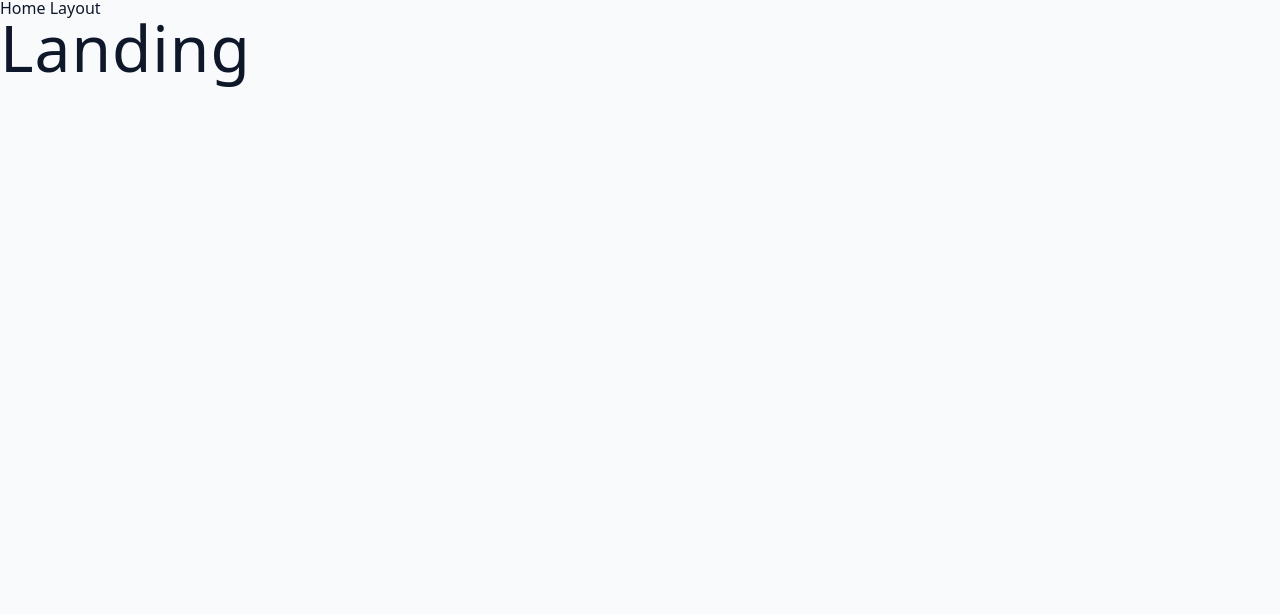
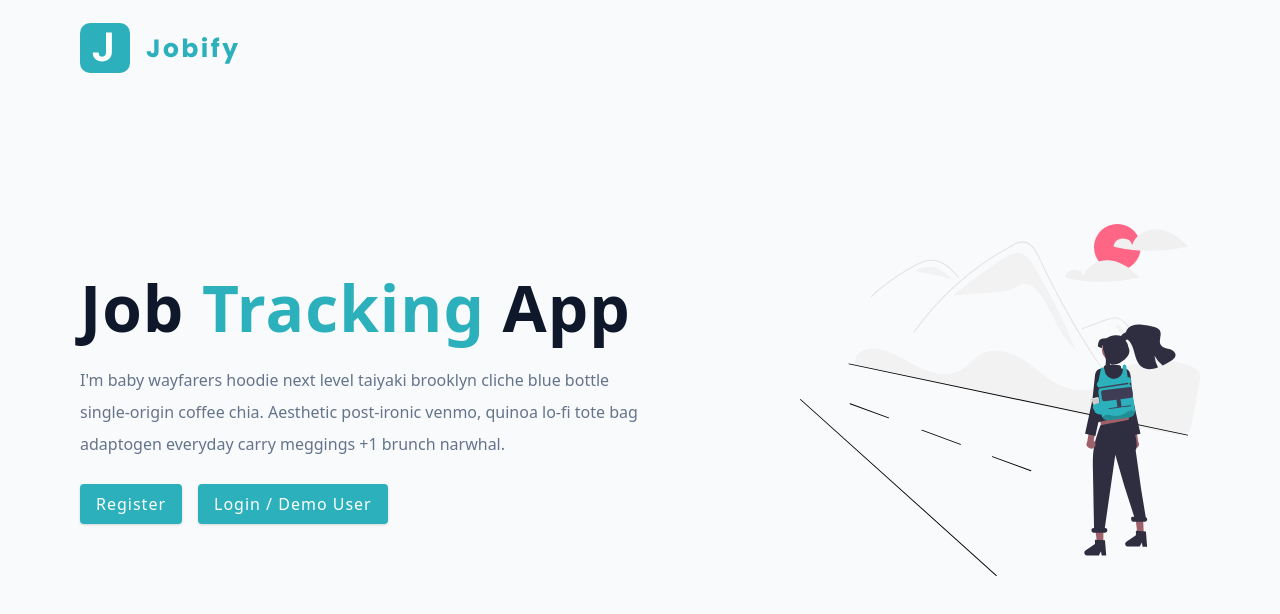
Before and after one commit to PhaniPendela/Jobify-MERN, a React (Vite) app in the folder client/: page / in a window 1280 px wide. Shown: the top 614 px of the page. Built offline with nearby package versions, Linux system fonts and the light colour scheme.

Commit message:
Made The Landing Page Using prebuild CSS and adding the html into .jsx file

```diff
--- /dev/null
+++ b/client/src/components/Logo.jsx
@@ -0,0 +1,8 @@
+import React from "react";
+import logo from "../assets/images/logo.svg";
+
+const Logo = () => {
+  return <img src={logo} alt="jobify" className="logo" />;
+};
+
+export default Logo;
--- /dev/null
+++ b/client/src/components/index.js
@@ -0,0 +1 @@
+export { default as Logo } from "./Logo";
--- a/client/src/pages/HomeLayout.jsx
+++ b/client/src/pages/HomeLayout.jsx
@@ -3,10 +3,9 @@
 
 const HomeLayout = () => {
   return (
-    <div>
-      <nav>Home Layout</nav>
+    <>
       <Outlet />
-    </div>
+    </>
   );
 };
 
--- a/client/src/pages/Landing.jsx
+++ b/client/src/pages/Landing.jsx
@@ -1,7 +1,37 @@
 import React from "react";
+import Wrapper from "../assets/wrappers/LandingPage.js";
+import main from "../assets/images/main.svg";
+import { Link } from "react-router-dom";
+import { Logo } from "../components/index.js";
 
 const Landing = () => {
-  return <h1>Landing</h1>;
+  return (
+    <Wrapper>
+      <nav>
+        <Logo />
+      </nav>
+      <div className="container page">
+        <div className="info">
+          <h1>
+            Job <span>Tracking</span> App
+          </h1>
+          <p>
+            I'm baby wayfarers hoodie next level taiyaki brooklyn cliche blue
+            bottle single-origin coffee chia. Aesthetic post-ironic venmo,
+            quinoa lo-fi tote bag adaptogen everyday carry meggings +1 brunch
+            narwhal.
+          </p>
+          <Link to="register" className="btn register-link">
+            Register
+          </Link>
+          <Link to="login" className="btn">
+            Login / Demo User
+          </Link>
+        </div>
+        <img src={main} alt="Search Jobs" className="img main-img" />
+      </div>
+    </Wrapper>
+  );
 };
 
 export default Landing;
```
